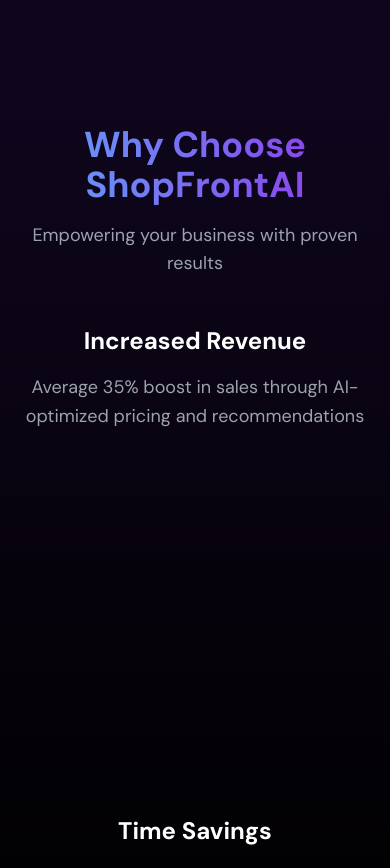
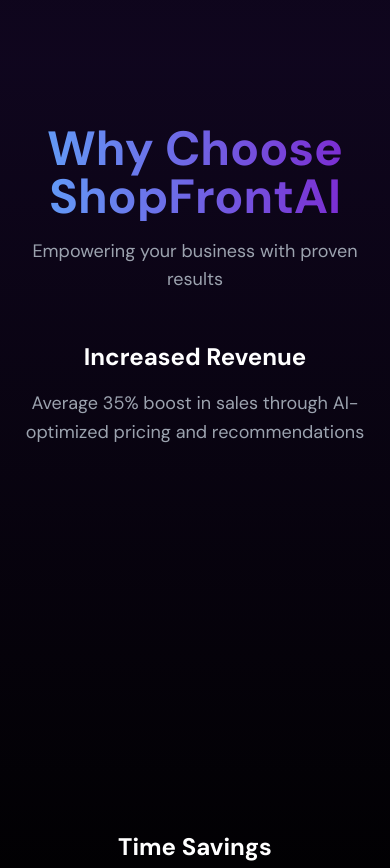
Before and after one commit to nirmitsaini1024/astuteai, a Next.js app: page /product in a window 390 px wide. Shown: the part 2240-3108 px from the top of the page. Built offline with nearby package versions, Linux system fonts and the light colour scheme; grey boxes are pictures that could not be loaded.

Commit message:
fix heading mobile

```diff
--- a/src/app/product/page.tsx
+++ b/src/app/product/page.tsx
@@ -10,7 +10,7 @@
       <div className="relative min-h-screen flex items-center justify-center overflow-hidden">
         <HeroBackground />
         <div className="relative container max-w-6xl mx-auto px-4 py-12 mt-20 md:mt-16">
-            <HeroContent />
+          <HeroContent />
         </div>
       </div>
       <ProductAddresses />
--- a/src/components/sections/Benefits.tsx
+++ b/src/components/sections/Benefits.tsx
@@ -40,7 +40,7 @@
           viewport={{ once: true }}
           transition={{ duration: 0.6 }}
         >
-          <h2 className="text-4xl md:text-5xl font-bold bg-clip-text text-transparent bg-gradient-to-r from-blue-400 to-purple-600">
+          <h2 className="text-5xl md:text-5xl font-bold bg-clip-text text-transparent bg-gradient-to-r from-blue-400 to-purple-700">
             Why Choose ShopFrontAI
           </h2>
           <p className="mt-4 text-gray-400 text-lg">
--- a/src/components/sections/ProductAddresses/ProductImage.tsx
+++ b/src/components/sections/ProductAddresses/ProductImage.tsx
@@ -8,7 +8,7 @@
       initial={{ opacity: 0, x: -50 }}
       whileInView={{ opacity: 1, x: 0 }}
       viewport={{ once: true }}
-      className="relative h-[400px] rounded-2xl overflow-hidden"
+      className="relative h-[250px] sm:h-[300px] md:h-[400px] rounded-2xl overflow-hidden"
     >
       <Image
         src="https://images.unsplash.com/photo-1553729459-efe14ef6055d?w=800&q=80"
--- a/src/components/sections/ProductAddresses/index.tsx
+++ b/src/components/sections/ProductAddresses/index.tsx
@@ -9,7 +9,7 @@
     <section className="py-20 bg-black">
       <div className="max-w-7xl mx-auto px-4 sm:px-6 lg:px-8">
         <motion.h2
-          className="text-4xl md:text-5xl font-bold text-center mb-16"
+          className="text-5xl md:text-5xl font-bold text-center mb-16"
           initial={{ opacity: 0, y: 20 }}
           whileInView={{ opacity: 1, y: 0 }}
           viewport={{ once: true }}
```
